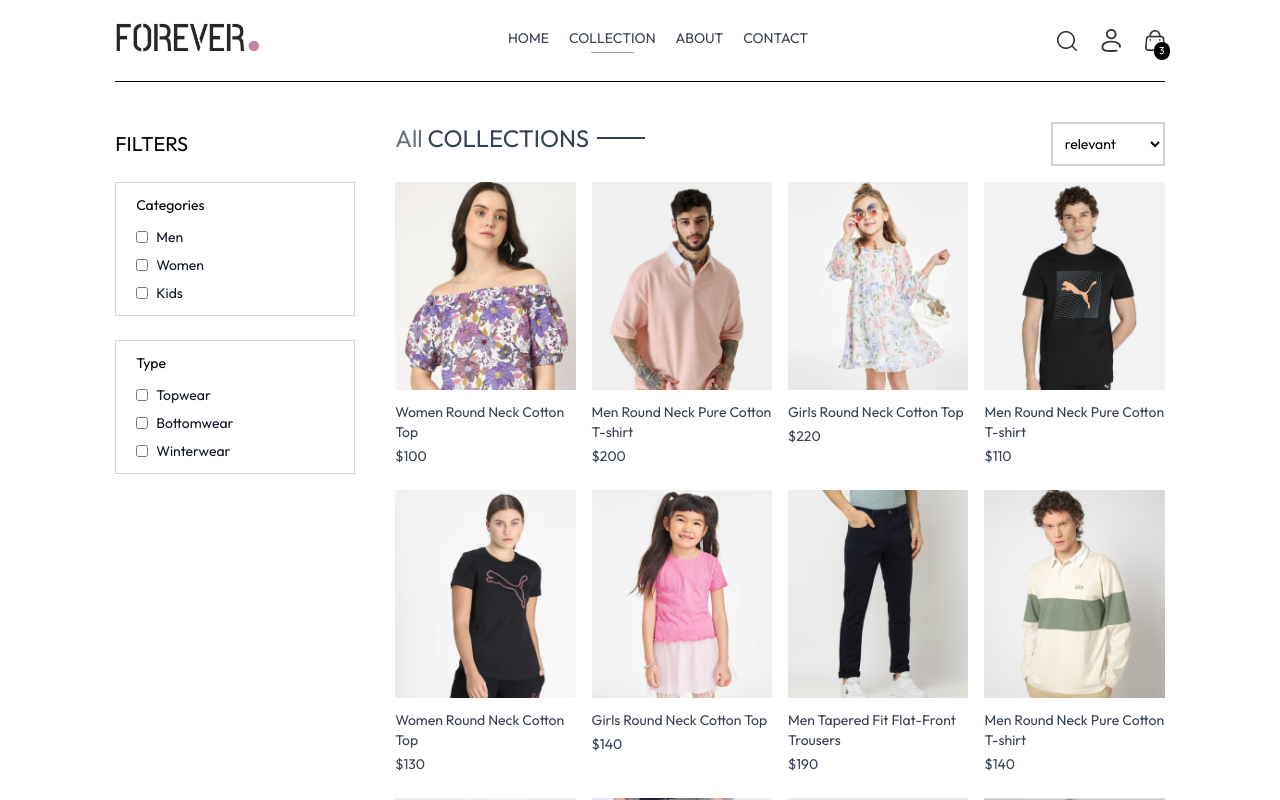
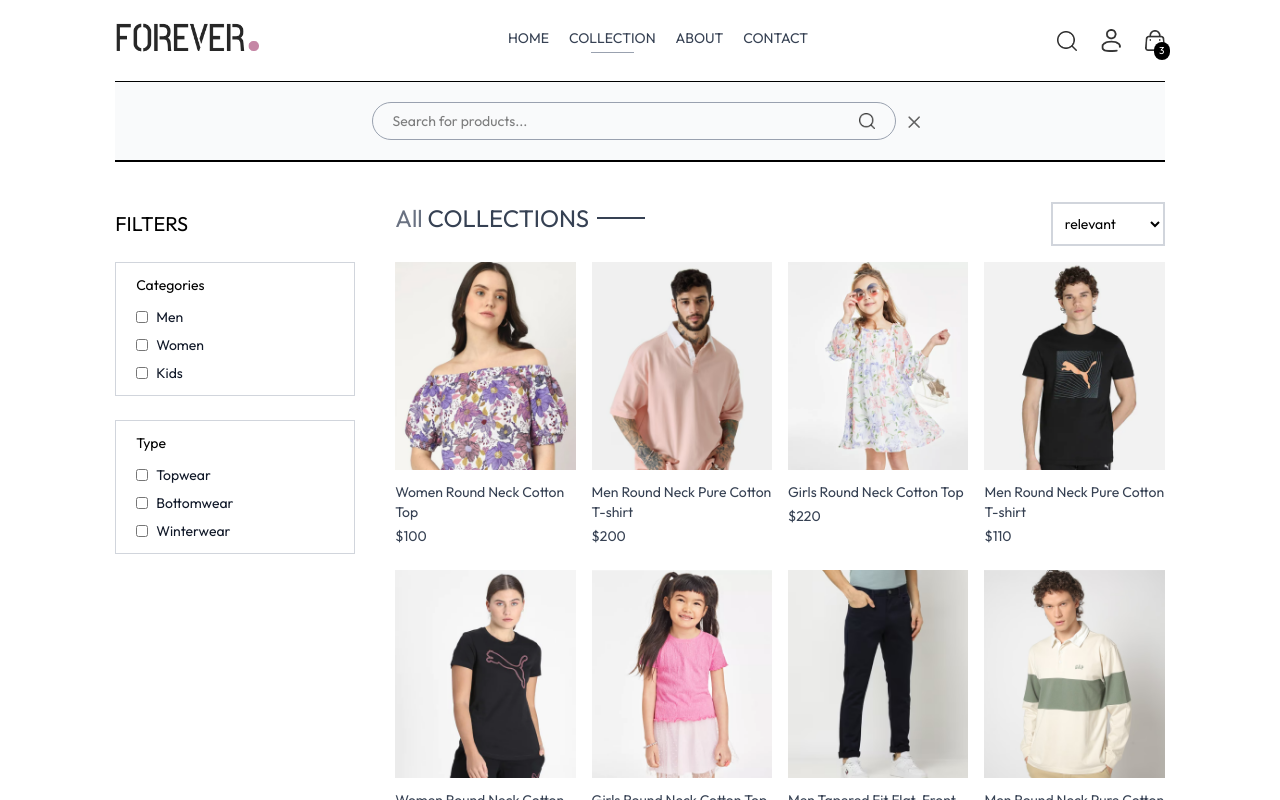
Before and after one commit to MuntasirAraf14/Bespoke, a React (Vite) app in the folder frontend/: page /collection in a window 1280 px wide. Both pictures are taken after a click on the picture 1066 px from the left and 40 px from the top of the page. Shown: the top 800 px of the page. Built offline with nearby package versions, Linux system fonts and the light colour scheme.

Commit message:
search functionality working

```diff
--- a/frontend/src/App.jsx
+++ b/frontend/src/App.jsx
@@ -11,6 +11,7 @@ import PlaceOrder from './pages/PlaceOrder'
 import Orders from './pages/Orders'
 import Navbar from './components/Navbar'
 import Footer from './components/Footer'
+import SearchBar from './components/SearchBar'
 
 
 
@@ -18,6 +19,7 @@ const App = () => {
   return (
     <div className='px-4 sm:px-[5vw] md:px-[7vw] lg:px-[9vw]'>
       <Navbar />
+      <SearchBar />
       <Routes>
         <Route path='/' element={<Home/>} />
         <Route path='/collection' element={<Collection/>} />
--- a/frontend/src/components/Navbar.jsx
+++ b/frontend/src/components/Navbar.jsx
@@ -1,10 +1,13 @@
-import React from 'react'
+import React, { useContext } from 'react'
 import {assets} from '../assets/assets'
 import { NavLink, Link } from 'react-router-dom'
 import {useState} from 'react'
+import { ShopContext } from '../context/ShopContext';
 
 const Navbar = () => {
   const [visible, setVisible] = useState(false);
+
+  const { setShowSearch } = useContext(ShopContext);
 
   return (
     // Navbar Container
@@ -33,7 +36,7 @@ const Navbar = () => {
        </ul>
 
        <div className='flex items-center gap-6'>
-        <img src={assets.search_icon} alt="Menu" className='w-5 cursor-pointer' />
+        <img onClick={()=> setShowSearch(true)}  src={assets.search_icon} alt="Menu" className='w-5 cursor-pointer' />
 
         <div className='group relative'>
           <img src={assets.profile_icon} alt="User" className='w-5 cursor-pointer' />
--- /dev/null
+++ b/frontend/src/components/SearchBar.jsx
@@ -0,0 +1,37 @@
+import React from 'react'
+import { ShopContext } from '../context/ShopContext';
+import { assets } from '../assets/assets';
+import { useLocation } from 'react-router-dom';
+
+const SearchBar = () => {
+
+    const {search, setSearch, showSearch,setShowSearch} = React.useContext(ShopContext);
+    const [visible, setVisible] = React.useState(false);
+    const location = useLocation();
+
+    React.useEffect(() => {
+        if(location.pathname.includes('collection')){
+            setVisible(true);
+        }else{
+            setVisible(false);
+        }
+    }, [location]);
+
+  return showSearch && visible ? (
+    <div className='border-t border-b bg-gray-50 text-center'>
+        <div className='inline-flex items-center justify-center border border-gray-400 px-5 py-2 my-5 mx-3 rounded-full w-3/4 sm:w-1/2'>
+            <input
+                type="text"
+                placeholder='Search for products...'
+                value={search}
+                onChange={(e) => setSearch(e.target.value)}
+                className='bg-inherit flex-1 w-full outline-none text-sm'
+            />
+                <img src={assets.search_icon} alt="Search" className='w-4 h-4'/>
+        </div>
+        <img onClick={()=>setShowSearch(false)} src={assets.cross_icon} alt="Close" className='w-3 inline cursor-pointer'/>
+    </div>
+  ) : null
+}
+
+export default SearchBar
--- a/frontend/src/context/ShopContext.jsx
+++ b/frontend/src/context/ShopContext.jsx
@@ -1,16 +1,24 @@
 import { createContext } from "react";
 import { products } from "../assets/assets";
+import React from "react";
+
 
 export const ShopContext = createContext();
 
 const ShopContextProvider = (props) => {
     const currency = '$';
     const delivery_fee = 10;
+    const [search, setSearch] = React.useState('');
+    const [showSearch, setShowSearch] = React.useState(false);
 
     const value = {
         products: products,
         currency: currency,
-        delivery_fee: delivery_fee
+        delivery_fee: delivery_fee,
+        search: search,
+        setSearch: setSearch,
+        showSearch: showSearch,
+        setShowSearch: setShowSearch
     }
 
     return (
--- a/frontend/src/pages/Collection.jsx
+++ b/frontend/src/pages/Collection.jsx
@@ -8,7 +8,7 @@ import ProductItem from '../components/ProductItem';
 
 const Collection = () => {
 
-  const { products } = useContext(ShopContext);
+  const { products, search, showSearch } = useContext(ShopContext);
 
   const [showFilters, setShowFilters] = React.useState(false);
 
@@ -37,6 +37,10 @@ const Collection = () => {
 
   const applyFilter = () => {
     let productsCopy = products.slice();
+
+    if(showSearch && search){
+      productsCopy = productsCopy.filter(item => item.name.toLowerCase().includes(search.toLowerCase()));
+    }
     if (category.length > 0) {
       productsCopy = productsCopy.filter(item => category.includes(item.category));
     }
@@ -73,8 +77,11 @@ const Collection = () => {
     if (subCategory.length > 0) {
       filtered = filtered.filter(item => subCategory.includes(item.subCategory));
     }
+    if(showSearch && search){
+      filtered = filtered.filter(item => item.name.toLowerCase().includes(search.toLowerCase()));
+    }
     setFilterProducts(filtered);
-  }, [category, subCategory]);
+  }, [category, subCategory, search, showSearch]);
 
   React.useEffect(() => {
     sortProducts(sortBy);
```
